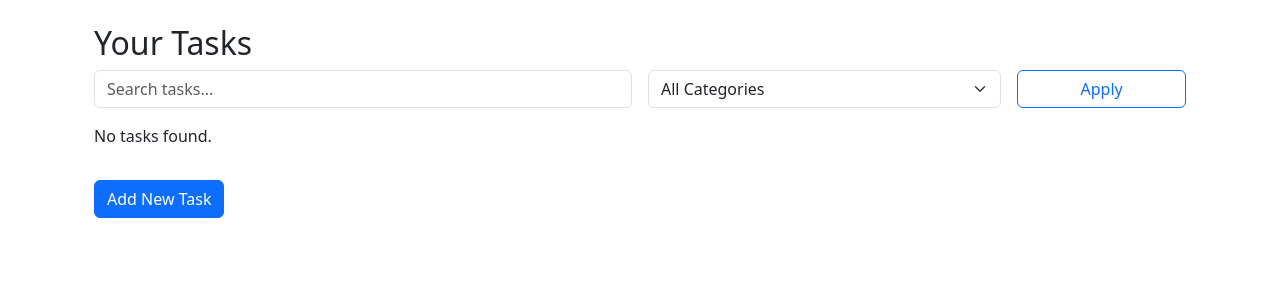
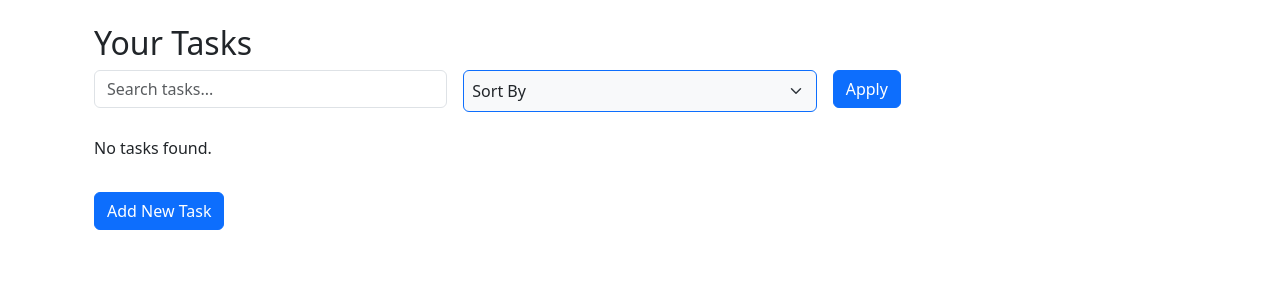
Before and after one commit to bishan20/Smart-To-Do, a Django app: template src/tasks/templates/tasks/task_list.html in a window 1280 px wide. Shown: the part 56-356 px from the top of the page. Run offline with Django 3.2, Linux system fonts and the light colour scheme; the template is opened without the code that fills it, so the values that code supplies are empty.

Commit message:
feat:sort tasks by priority, due-date and creation time

```diff
--- a/src/tasks/templates/tasks/task_list.html
+++ b/src/tasks/templates/tasks/task_list.html
@@ -5,26 +5,31 @@
     <h2>Your Tasks</h2>
 
     <!-- Search and Filter -->
-    <form method="get" class="row g-3 mb-3">
-        <div class="col-md-6">
+    <form method="GET" class="row g-3 mb-4">
+        <div class="col-md-4">
             <input type="text" name="search" class="form-control" placeholder="Search tasks..." value="{{ request.GET.search }}">
         </div>
+
         <div class="col-md-4">
-            <select name="category" class="form-select">
-                <option value="">All Categories</option>
-                {% for cat in categories %}
-                    <option value="{{ cat.id }}" {% if request.GET.category == cat.id|stringformat:"s" %}selected{% endif %}>{{ cat.name }}</option>
-                {% endfor %}
+            <select name="sort" class="form-select bg-light border-primary" style="padding: 0.5rem;" onchange="this.form.submit()">
+                <option value="">Sort By</option>
+                <option value="newest" {% if request.GET.sort == 'newest' %}selected{% endif %}>Newest</option>
+                <option value="oldest" {% if request.GET.sort == 'oldest' %}selected{% endif %}>Oldest</option>
+                <option value="priority_high" {% if request.GET.sort == 'priority_high' %}selected{% endif %}>Priority: High → Low</option>
+                <option value="priority_low" {% if request.GET.sort == 'priority_low' %}selected{% endif %}>Priority: Low → High</option>
+                <option value="due_soon" {% if request.GET.sort == 'due_soon' %}selected{% endif %}>Due Date: Soonest</option>
+                <option value="due_late" {% if request.GET.sort == 'due_late' %}selected{% endif %}>Due Date: Latest</option>
             </select>
         </div>
-        <div class="col-md-2">
-            <button type="submit" class="btn btn-outline-primary w-100">Apply</button>
+
+        <div class="col-md-4">
+            <button type="submit" class="btn btn-primary">Apply</button>
         </div>
     </form>
 
-    {% if tasks %}
+    {% if page_obj %}
         <ul class="list-group">
-            {% for task in tasks %}
+            {% for task in page_obj %}
                 <li class="list-group-item d-flex justify-content-between align-items-center">
                     <div>
                         <h5 class="mb-1 {% if task.completed %}text-muted text-decoration-line-through{% endif %}">{{ task.title }}</h5>
@@ -67,12 +72,12 @@
         <div class="mt-4">
             <nav>
                 <ul class="pagination justify-content-center">
-                    {% if tasks.has_previous %}
-                        <li class="page-item"><a class="page-link" href="?page={{ tasks.previous_page_number }}{% if request.GET.search %}&search={{ request.GET.search }}{% endif %}{% if request.GET.category %}&category={{ request.GET.category }}{% endif %}">Previous</a></li>
+                    {% if page_obj.has_previous %}
+                        <li class="page-item"><a class="page-link" href="?page={{ page_obj.previous_page_number }}{% if request.GET.search %}&search={{ request.GET.search }}{% endif %}{% if request.GET.sort %}&sort={{ request.GET.sort }}{% endif %}">Previous</a></li>
                     {% endif %}
-                    <li class="page-item disabled"><a class="page-link">Page {{ tasks.number }} of {{ tasks.paginator.num_pages }}</a></li>
-                    {% if tasks.has_next %}
-                        <li class="page-item"><a class="page-link" href="?page={{ tasks.next_page_number }}{% if request.GET.search %}&search={{ request.GET.search }}{% endif %}{% if request.GET.category %}&category={{ request.GET.category }}{% endif %}">Next</a></li>
+                    <li class="page-item disabled"><a class="page-link">Page {{ page_obj.number }} of {{ page_obj.paginator.num_pages }}</a></li>
+                    {% if page_obj.has_next %}
+                        <li class="page-item"><a class="page-link" href="?page={{ page_obj.next_page_number }}{% if request.GET.search %}&search={{ request.GET.search }}{% endif %}{% if request.GET.sort %}&sort={{ request.GET.sort }}{% endif %}">Next</a></li>
                     {% endif %}
                 </ul>
             </nav>
```
Also changed, not shown: src/tasks/views.py (+34 -21 lines).
